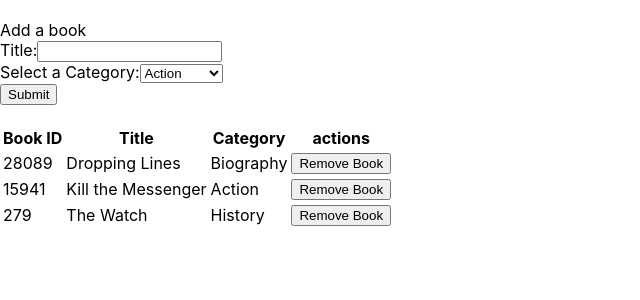
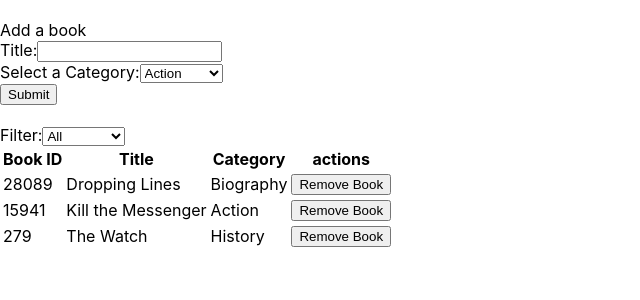
Before and after one commit to pbkabali/Bookstore, a React (Create React App) app: page / in a window 1280 px wide. Shown: the top 300 px of the page, without its empty margins (0-640 px from the left). Built offline with nearby package versions, Linux system fonts and the light colour scheme.

Commit message:
Build the CategoryFilter component

```diff
--- a/src/components/App.js
+++ b/src/components/App.js
@@ -1,11 +1,22 @@
 import BooksList from '../containers/BooksList';
 import BooksForm from '../containers/BooksForm';
 
-const App = () => (
-  <div>
-    <BooksForm />
-    <BooksList />
-  </div>
-);
+const App = () => {
+  const categories = [
+    'Action',
+    'Biography',
+    'History',
+    'Horror',
+    'Kids',
+    'Learning',
+    'Sci-Fi',
+  ];
+  return (
+    <div>
+      <BooksForm categories={categories} />
+      <BooksList categories={categories} />
+    </div>
+  );
+};
 
 export default App;
--- a/src/components/CategoryFilter.js
+++ b/src/components/CategoryFilter.js
@@ -1,7 +1,21 @@
-const CategoryFilter = () => (
-  <select>
-    <option>option1</option>
-  </select>
+import PropTypes from 'prop-types';
+
+const CategoryFilter = ({ categories }) => (
+  <label htmlFor="category">
+    Filter:
+    <select>
+      <option>All</option>
+      {categories.map(category => (
+        <option key={category} value={category}>
+          {category}
+        </option>
+      ))}
+    </select>
+  </label>
 );
 
+CategoryFilter.propTypes = {
+  categories: PropTypes.arrayOf(PropTypes.string).isRequired,
+};
+
 export default CategoryFilter;
--- a/src/containers/BooksForm.js
+++ b/src/containers/BooksForm.js
@@ -4,17 +4,7 @@ import PropTypes from 'prop-types';
 import { createBook } from '../actions';
 
 const BooksForm = props => {
-  const categories = [
-    'Action',
-    'Biography',
-    'History',
-    'Horror',
-    'Kids',
-    'Learning',
-    'Sci-Fi',
-  ];
-
-  const { submitBookDetails } = props;
+  const { categories, submitBookDetails } = props;
 
   const initialState = {
     title: '',
@@ -74,6 +64,7 @@ const BooksForm = props => {
 };
 
 BooksForm.propTypes = {
+  categories: PropTypes.arrayOf(PropTypes.string).isRequired,
   submitBookDetails: PropTypes.func.isRequired,
 };
 
--- a/src/containers/BooksList.js
+++ b/src/containers/BooksList.js
@@ -1,16 +1,19 @@
 import { connect } from 'react-redux';
 import PropTypes from 'prop-types';
 import Book from '../components/Book';
+import CategoryFilter from '../components/CategoryFilter';
 import { removeBook } from '../actions';
 
 const BooksList = props => {
-  const { books, removeBook } = props;
+  const { categories, books, removeBook } = props;
 
   const handleRemoveBook = book => {
     removeBook(book);
   };
 
   return (
+    <div>
+      <CategoryFilter categories={categories} />
       <table>
         <thead>
           <tr>
@@ -26,10 +29,12 @@ const BooksList = props => {
           ))}
         </tbody>
       </table>
+    </div>
   );
 };
 
 BooksList.propTypes = {
+  categories: PropTypes.arrayOf(PropTypes.string).isRequired,
   books: PropTypes.arrayOf(PropTypes.object).isRequired,
   removeBook: PropTypes.func.isRequired,
 };
```
Lines whose indentation alone changed are shown as unchanged.
